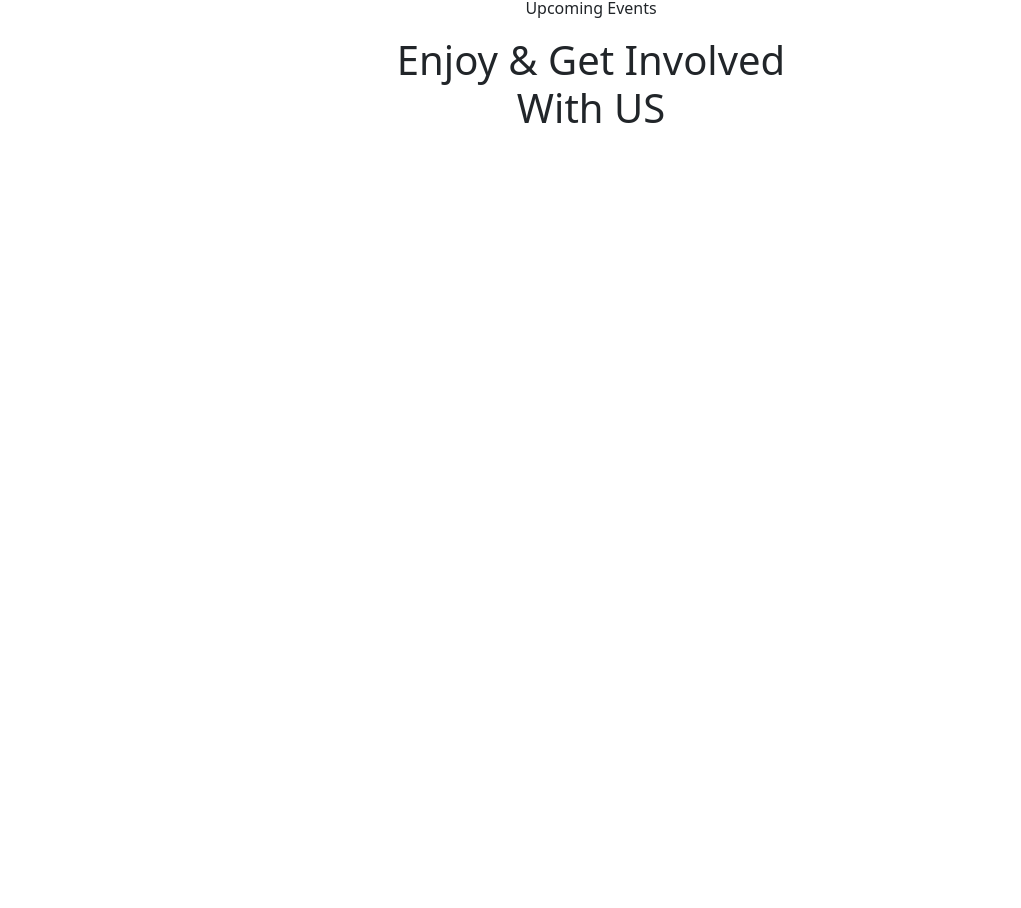
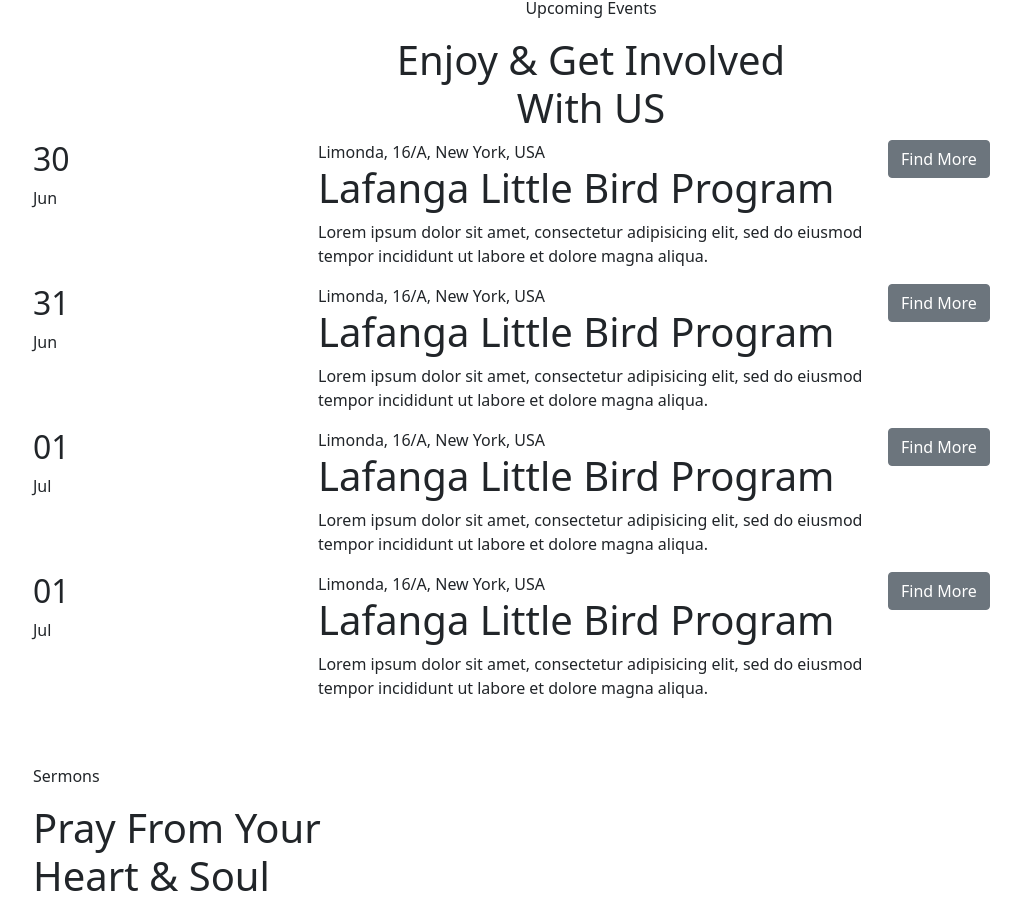
Before and after one commit to mazhars-git/test-project-bdevs, a React (Create React App) app: page / in a window 1280 px wide. Shown: the part 1557-2465 px from the top of the page, without its empty margins (49-1070 px from the left). Before the commit the page ends 1745 px from the top, so only its background shows below. Built offline with nearby package versions, Linux system fonts and the light colour scheme.

Commit message:
events and sermons created

```diff
--- a/src/Components/Events/Events.js
+++ b/src/Components/Events/Events.js
@@ -1,12 +1,49 @@
 import React from 'react';
+import EventsData from './EventsData';
 
 const Events = () => {
+    const info =[
+        {
+            date: '30',
+            month: 'Jun',
+            location: 'Limonda, 16/A, New York, USA',
+            title: 'Lafanga Little Bird Program',
+            details: 'Lorem ipsum dolor sit amet, consectetur adipisicing elit, sed do eiusmod tempor incididunt ut labore et dolore magna aliqua. '
+        },
+        {
+            date: '31',
+            month: 'Jun',
+            location: 'Limonda, 16/A, New York, USA',
+            title: 'Lafanga Little Bird Program',
+            details: 'Lorem ipsum dolor sit amet, consectetur adipisicing elit, sed do eiusmod tempor incididunt ut labore et dolore magna aliqua. '
+        },
+        {
+            date: '01',
+            month: 'Jul',
+            location: 'Limonda, 16/A, New York, USA',
+            title: 'Lafanga Little Bird Program',
+            details: 'Lorem ipsum dolor sit amet, consectetur adipisicing elit, sed do eiusmod tempor incididunt ut labore et dolore magna aliqua. '
+        },
+        {
+            date: '01',
+            month: 'Jul',
+            location: 'Limonda, 16/A, New York, USA',
+            title: 'Lafanga Little Bird Program',
+            details: 'Lorem ipsum dolor sit amet, consectetur adipisicing elit, sed do eiusmod tempor incididunt ut labore et dolore magna aliqua. '
+        },
+    ]
     return (
         <section>
             <div className='container py-5'>
                 <p className='text-center'>Upcoming Events</p>
                 <h1 className='text-center'>Enjoy & Get Involved <br/>
                     With US</h1>
+
+                <div>
+                    {
+                        info.map(data => <EventsData data={data}></EventsData>)
+                    }
+                </div>
             </div>
         </section>
     );
--- /dev/null
+++ b/src/Components/Events/EventsData.js
@@ -0,0 +1,24 @@
+import React from 'react';
+
+const EventsData = (props) => {
+    const {title, date, month, details, location} = props.data;
+    return (
+        <div className="row">
+            <div className="col-md-3">
+                <h2>{date}</h2>
+                <p>{month}</p>
+            </div>
+            <div className="col-md-6">
+                <span>{location}</span>
+                <h1>{title}</h1>
+                <p>{details}</p>
+            </div>
+            <div className="col-md-3">
+                <button className='btn btn-secondary'>Find More</button>
+            </div>
+
+        </div>
+    );
+};
+
+export default EventsData;
--- a/src/Components/Home/Home.js
+++ b/src/Components/Home/Home.js
@@ -2,6 +2,7 @@ import React from 'react';
 import Churches from '../Churches/Churches';
 import Events from '../Events/Events';
 import Header from '../Header/Header';
+import Sermons from '../Sermons/Sermons';
 
 const Home = () => {
     return (
@@ -9,6 +10,7 @@ const Home = () => {
             <Header />
             <Churches />
             <Events />
+            <Sermons />
         </div>
     );
 };
--- /dev/null
+++ b/src/Components/Sermons/Sermons.js
@@ -0,0 +1,20 @@
+import React from 'react';
+
+const Sermons = () => {
+    return (
+        <section>
+            <div className='container'>
+                <p>Sermons</p>
+                <h1>
+                    Pray From Your <br/>
+                    Heart & Soul
+                </h1>
+                <div className='row'>
+
+                </div>
+            </div>
+        </section>
+    );
+};
+
+export default Sermons;
```
